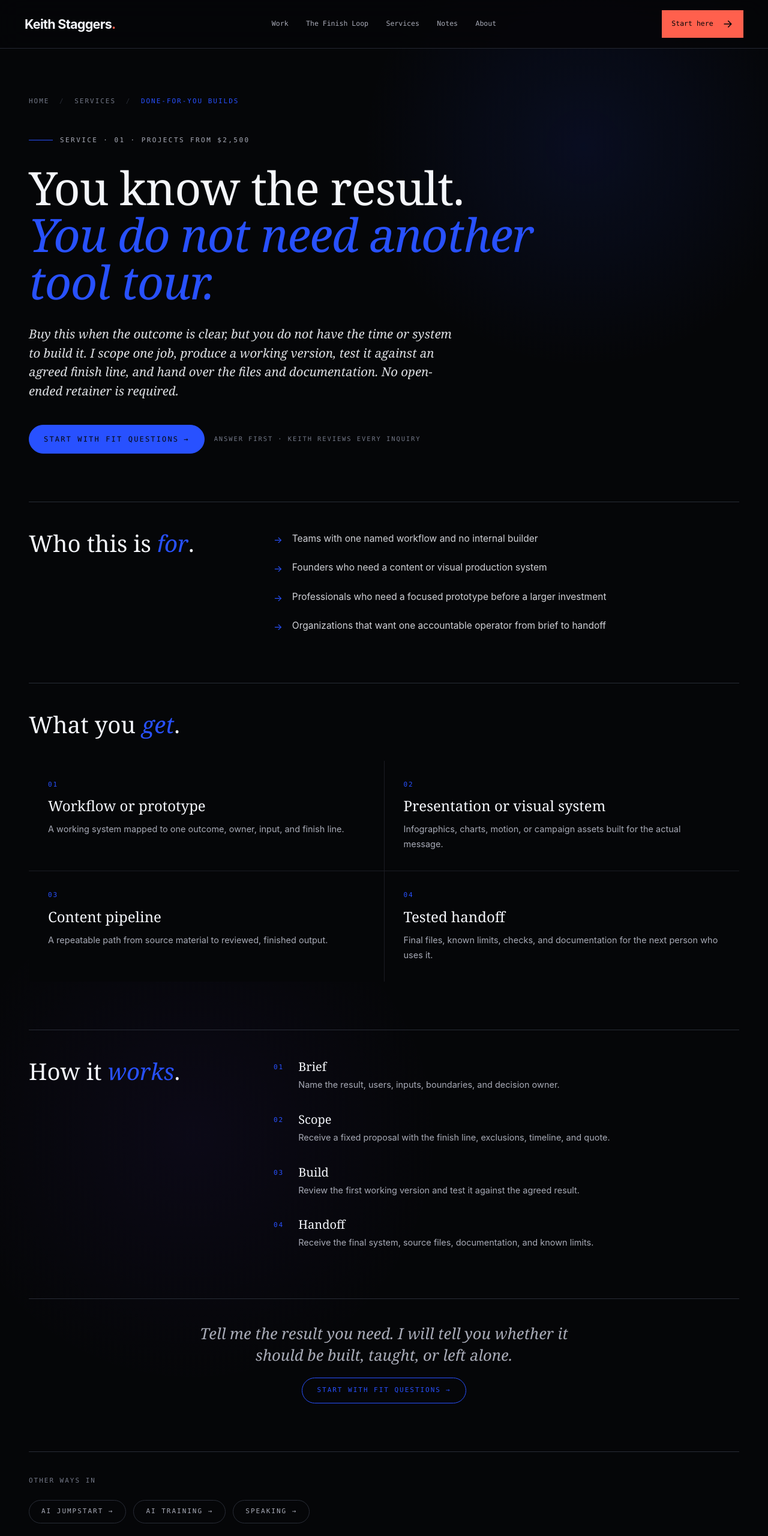
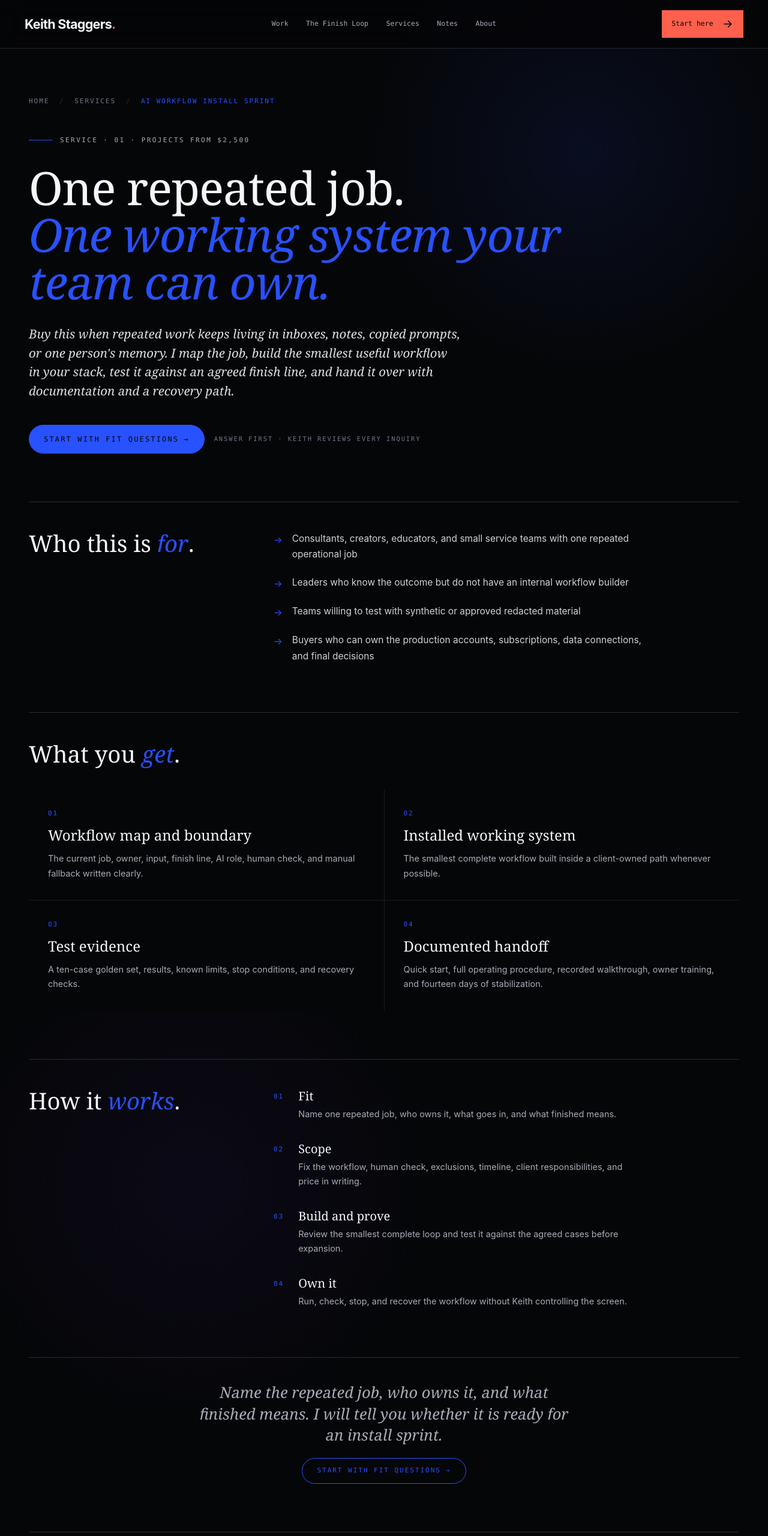
Before and after one commit to Kcstaggers/keith-staggers-site, an Astro site: page /services/done-for-you in a window 1280 px wide. Shown: the top 2560 px of the page at 60% size. Built offline with nearby package versions, Linux system fonts and the light colour scheme; Astro itself is replaced by a stand-in of ours.

Commit message:
Release AI Workflow Install Sprint offer

```diff
--- a/src/components/StudioClosing.astro
+++ b/src/components/StudioClosing.astro
@@ -10,7 +10,7 @@ const ctaHref = site.booking.intakePath;
     <h2 id="studio-closing-title" class="studio-display">Bring me<br />the <strong>problem</strong><span class="text-signal">.</span></h2>
     <div class="studio-closing-portrait"><OrbitalPortrait /></div>
     <div class="studio-closing-action">
-      <p>I will tell you whether it needs a workflow, a workshop, a build, or nothing at all.</p>
+      <p>I will tell you whether it needs an install sprint, a workshop, a smaller first move, or nothing at all.</p>
       <a
         href={ctaHref}
         class="studio-button studio-button--primary"
--- a/src/components/StudioServices.astro
+++ b/src/components/StudioServices.astro
@@ -4,11 +4,11 @@ const paths = [
     id: "made",
     number: "01",
     tab: "Make it for me",
-    title: "Done-for-you",
-    detail: "A workflow, content system, visual campaign, or focused prototype built and documented from brief to handoff.",
+    title: "AI Workflow Install Sprint",
+    detail: "One repeated job turned into a tested, documented AI-assisted workflow in a client-owned path. You own the system and the human decision stays visible.",
     price: "Projects from $2,500",
     href: "/services/done-for-you/",
-    cta: "See the build offer",
+    cta: "See the install sprint",
   },
   {
     id: "teach",
@@ -39,7 +39,7 @@ const paths = [
   <div class="studio-shell">
     <div class="studio-services-head">
       <h2 id="studio-services-title" class="studio-display studio-section-title">Choose the <strong>move</strong><span class="text-signal">.</span></h2>
-      <p>Start with the outcome. Use the smallest door that solves it.</p>
+      <p>Start with one repeated job. Use the smallest door that solves it.</p>
     </div>
 
     <div class="service-selector" role="tablist" aria-label="Choose how to work with Keith">
--- a/src/data/notes.ts
+++ b/src/data/notes.ts
@@ -25,7 +25,7 @@ export const notes: StudioNote[] = [
       "More prompts will not rescue a process with no finish line. The advantage is knowing what done looks like, then building backward from there.",
     readingTime: "4 min read",
     service: {
-      title: "Done-for-you production",
+      title: "AI Workflow Install Sprint",
       slug: "done-for-you",
     },
     sections: [
--- a/src/data/services.ts
+++ b/src/data/services.ts
@@ -20,36 +20,36 @@ export const services: Service[] = [
   {
     num: "01",
     slug: "done-for-you",
-    title: "Done-for-You Builds",
+    title: "AI Workflow Install Sprint",
     blurb:
-      "A focused AI workflow, prototype, visual system, or content package. Built, tested, documented, and handed over.",
+      "One repeated job turned into a tested, documented AI-assisted workflow in a client-owned path. You own the system and the human decision stays visible.",
     pricing: "Projects from $2,500",
-    seoTitle: "Done-for-You AI Workflows, Prototypes and Production Systems",
+    seoTitle: "AI Workflow Install Sprint for Small Teams and Professional Services",
     seoDescription:
-      "Hire Keith Staggers to build a focused AI workflow, prototype, visual system, or content package with testing and documentation. Projects from $2,500.",
-    headline: "You know the result.",
-    headlineAccent: "You do not need another tool tour.",
+      "Turn one repeated job into a tested, documented AI-assisted workflow in a client-owned path. Projects from $2,500.",
+    headline: "One repeated job.",
+    headlineAccent: "One working system your team can own.",
     intro:
-      "Buy this when the outcome is clear, but you do not have the time or system to build it. I scope one job, produce a working version, test it against an agreed finish line, and hand over the files and documentation. No open-ended retainer is required.",
+      "Buy this when repeated work keeps living in inboxes, notes, copied prompts, or one person's memory. I map the job, build the smallest useful workflow in your stack, test it against an agreed finish line, and hand it over with documentation and a recovery path.",
     audience: [
-      "Teams with one named workflow and no internal builder",
-      "Founders who need a content or visual production system",
-      "Professionals who need a focused prototype before a larger investment",
-      "Organizations that want one accountable operator from brief to handoff",
+      "Consultants, creators, educators, and small service teams with one repeated operational job",
+      "Leaders who know the outcome but do not have an internal workflow builder",
+      "Teams willing to test with synthetic or approved redacted material",
+      "Buyers who can own the production accounts, subscriptions, data connections, and final decisions",
     ],
     deliverables: [
-      { name: "Workflow or prototype", detail: "A working system mapped to one outcome, owner, input, and finish line." },
-      { name: "Presentation or visual system", detail: "Infographics, charts, motion, or campaign assets built for the actual message." },
-      { name: "Content pipeline", detail: "A repeatable path from source material to reviewed, finished output." },
-      { name: "Tested handoff", detail: "Final files, known limits, checks, and documentation for the next person who uses it." },
+      { name: "Workflow map and boundary", detail: "The current job, owner, input, finish line, AI role, human check, and manual fallback written clearly." },
+      { name: "Installed working system", detail: "The smallest complete workflow built inside a client-owned path whenever possible." },
+      { name: "Test evidence", detail: "A ten-case golden set, results, known limits, stop conditions, and recovery checks." },
+      { name: "Documented handoff", detail: "Quick start, full operating procedure, recorded walkthrough, owner training, and fourteen days of stabilization." },
     ],
     process: [
-      { step: "Brief", detail: "Name the result, users, inputs, boundaries, and decision owner." },
-      { step: "Scope", detail: "Receive a fixed proposal with the finish line, exclusions, timeline, and quote." },
-      { step: "Build", detail: "Review the first working version and test it against the agreed result." },
-      { step: "Handoff", detail: "Receive the final system, source files, documentation, and known limits." },
+      { step: "Fit", detail: "Name one repeated job, who owns it, what goes in, and what finished means." },
+      { step: "Scope", detail: "Fix the workflow, human check, exclusions, timeline, client responsibilities, and price in writing." },
+      { step: "Build and prove", detail: "Review the smallest complete loop and test it against the agreed cases before expansion." },
+      { step: "Own it", detail: "Run, check, stop, and recover the workflow without Keith controlling the screen." },
     ],
-    ctaPrompt: "Tell me the result you need. I will tell you whether it should be built, taught, or left alone.",
+    ctaPrompt: "Name the repeated job, who owns it, and what finished means. I will tell you whether it is ready for an install sprint.",
   },
   {
     num: "02",
--- a/src/data/site.ts
+++ b/src/data/site.ts
@@ -2,7 +2,7 @@ export const site = {
   name: "Keith Staggers",
   tagline: "AI creator, trainer, and workflow builder.",
   description:
-    "Keith Staggers turns ambitious ideas and repeated work into finished AI-powered systems through production, coaching, training, and speaking. Available worldwide.",
+    "Keith Staggers turns repeated work into tested, documented AI workflows people can own, with practical training and speaking for teams. Available worldwide.",
   url: "https://keithstaggers.com",
   city: "Tampa, FL",
   // INTERIM (July 12, 2026): hello@keithstaggers.com cannot receive mail until the
--- a/src/layouts/Base.astro
+++ b/src/layouts/Base.astro
@@ -40,7 +40,7 @@ const jsonLd = {
       founder: { "@id": `${site.url}/#keith` },
       areaServed: "Worldwide",
       makesOffer: [
-        { "@type": "Offer", itemOffered: { "@type": "Service", name: "Done-for-you AI content production" } },
+        { "@type": "Offer", itemOffered: { "@type": "Service", name: "AI Workflow Install Sprint" } },
         { "@type": "Offer", itemOffered: { "@type": "Service", name: "1:1 AI creator coaching" } },
         { "@type": "Offer", itemOffered: { "@type": "Service", name: "AI training workshops for teams" } },
         { "@type": "Offer", itemOffered: { "@type": "Service", name: "Keynote speaking" } },
--- a/src/pages/project-fit.astro
+++ b/src/pages/project-fit.astro
@@ -17,7 +17,7 @@ import { site } from "../data/site";
           </h1>
         </div>
         <div class="project-fit-intro">
-          <p>I review every inquiry before sharing a private booking link. Six useful answers save both of us a meeting that should have been an email.</p>
+          <p>I review every inquiry before sharing a private booking link. A clear workflow, owner, input, finish line, and human check save both of us a meeting that should have been an email.</p>
           <a href="/finish-loop/">Need the $49 Finish Loop instead? Go straight to it →</a>
         </div>
       </header>
@@ -60,7 +60,7 @@ import { site } from "../data/site";
             <label for="fit-need">What conversation do you need?</label>
             <select id="fit-need" name="need" required>
               <option value="">Choose one</option>
-              <option>Done-for-you workflow or production build</option>
+              <option>AI Workflow Install Sprint</option>
               <option>AI Jumpstart one-to-one session</option>
               <option>Team training or workshop</option>
               <option>Speaking or event</option>
@@ -86,6 +86,16 @@ import { site } from "../data/site";
           </div>
 
           <div class="fit-field">
+            <label for="fit-input">What starts the workflow, and what material goes in?</label>
+            <textarea id="fit-input" name="input" rows="3" minlength="20" placeholder="Name the trigger, source material, and where it currently lives." required></textarea>
+          </div>
+
+          <div class="fit-field">
+            <label for="fit-approval">Who checks or approves the result before it is used or sent?</label>
+            <input id="fit-approval" name="approval" type="text" minlength="5" placeholder="Name the role, even if that person is you." required />
+          </div>
+
+          <div class="fit-field">
             <label for="fit-tried">What have you already tried, built, or decided?</label>
             <textarea id="fit-tried" name="tried" rows="4" minlength="20" placeholder="Tools, drafts, internal attempts, approvals, or blockers." required></textarea>
           </div>
@@ -96,9 +106,9 @@ import { site } from "../data/site";
               <option value="">Choose one</option>
               <option>Employment or recruiter discussion</option>
               <option>$250 working session</option>
-              <option>$2,500 to $5,000 project</option>
+              <option>$2,500+ Workflow Install Sprint</option>
               <option>$3,500+ training or speaking</option>
-              <option>$5,000+ scoped build</option>
+              <option>$5,000+ expanded workflow or production build</option>
               <option>I need guidance before choosing</option>
             </select>
           </div>
@@ -167,6 +177,12 @@ import { site } from "../data/site";
       "OUTCOME",
       readValue(data, "outcome"),
       "",
+      "INPUT AND TRIGGER",
+      readValue(data, "input"),
+      "",
+      "HUMAN CHECK",
+      readValue(data, "approval"),
+      "",
       "WHAT I HAVE TRIED",
       readValue(data, "tried"),
       "",
```
Also changed, not shown: src/components/StudioHero.astro (+7 -7 lines), 1 other file.
